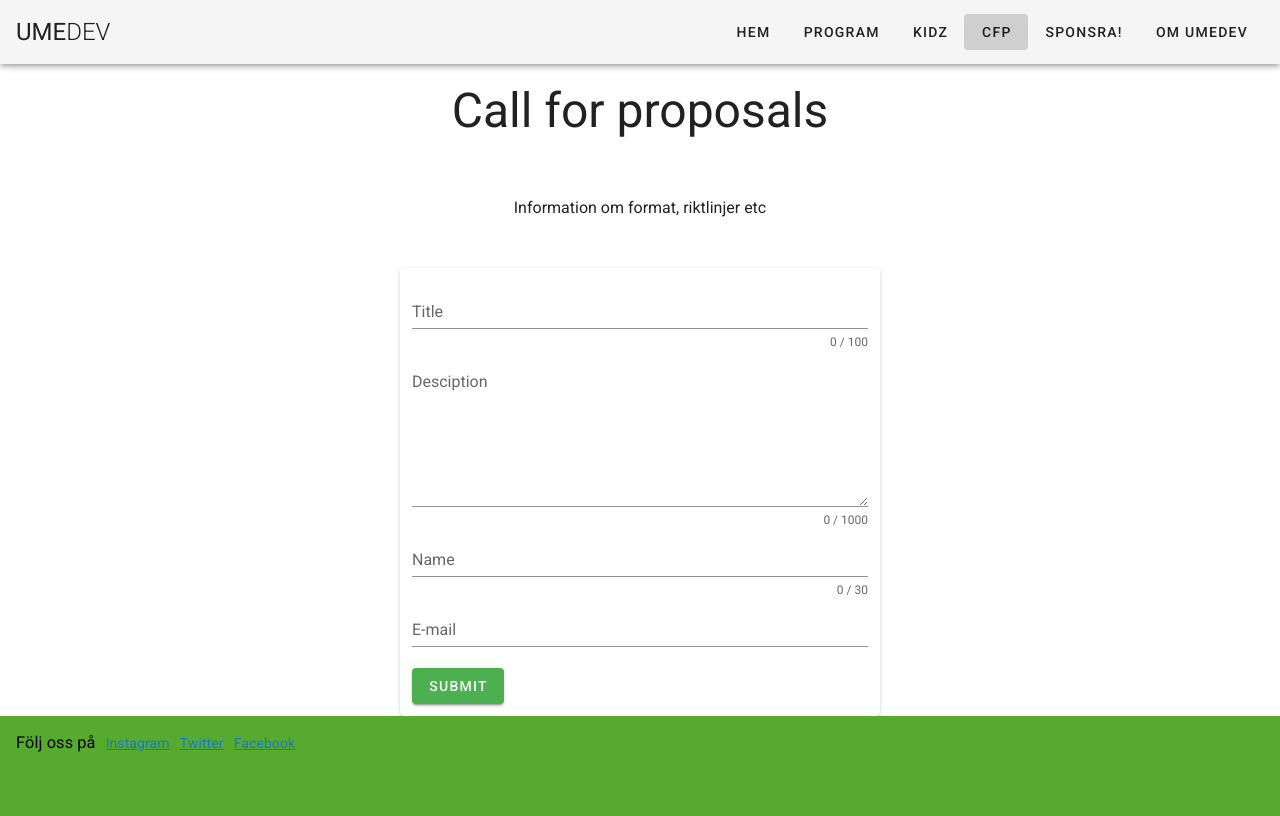
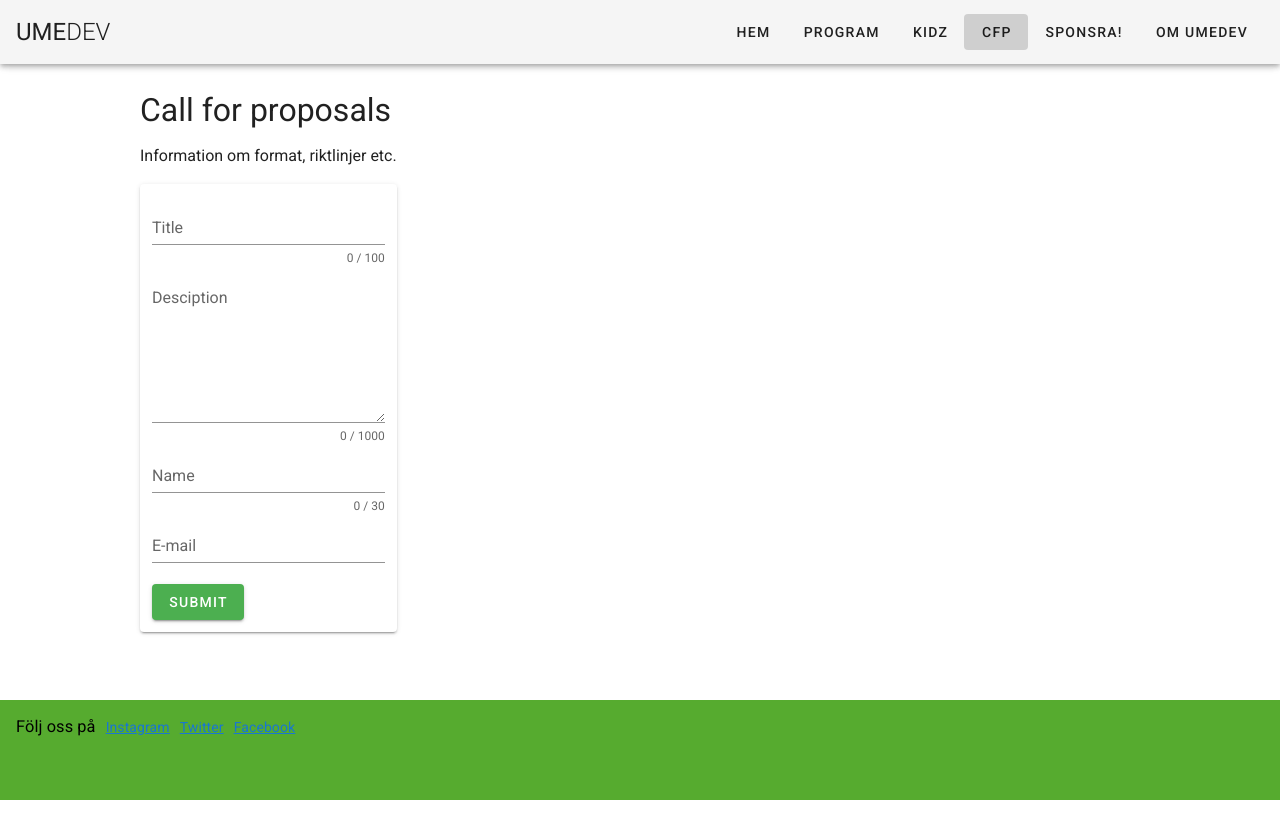
Before and after one commit to umedevkonferens/umedev, a Vue app: page /cfp in a window 1280 px wide. Built offline with nearby package versions, Linux system fonts and the light colour scheme; what vuefire would draw is missing.

Commit message:
Streamlined the visuals.

```diff
--- a/src/components/CfpForm.vue
+++ b/src/components/CfpForm.vue
@@ -1,14 +1,43 @@
 <template>
-  <v-card class="mx-auto" max-width="480">
+  <v-card class="mx-auto" max-width="800">
     <v-container>
-      <v-row align="center">
+      <v-row align="start">
         <v-col>
           <v-form ref="form" v-model="valid" lazy-validation>
-            <v-text-field v-model="proposal.title" :counter="100" :rules="titleRules" label="Title" required></v-text-field>
-            <v-textarea v-model="proposal.description" :counter="1000" :rules="descriptionRules" label="Desciption" required></v-textarea>
-            <v-text-field v-model="proposal.name" :counter="30" :rules="nameRules" label="Name" required></v-text-field>
-            <v-text-field v-model="proposal.email" :rules="emailRules" label="E-mail" required></v-text-field>
-            <v-btn :disabled="!valid" color="success" class="mr-4" @click="submit">Submit</v-btn>
+            <v-text-field
+              v-model="proposal.title"
+              :counter="100"
+              :rules="titleRules"
+              label="Title"
+              required
+            ></v-text-field>
+            <v-textarea
+              v-model="proposal.description"
+              :counter="1000"
+              :rules="descriptionRules"
+              label="Desciption"
+              required
+            ></v-textarea>
+            <v-text-field
+              v-model="proposal.name"
+              :counter="30"
+              :rules="nameRules"
+              label="Name"
+              required
+            ></v-text-field>
+            <v-text-field
+              v-model="proposal.email"
+              :rules="emailRules"
+              label="E-mail"
+              required
+            ></v-text-field>
+            <v-btn
+              :disabled="!valid"
+              color="success"
+              class="mr-4"
+              @click="submit"
+              >Submit</v-btn
+            >
           </v-form>
         </v-col>
       </v-row>
@@ -30,27 +59,28 @@ export default Vue.extend({
       title: '',
       email: '',
       description: '',
-      approved: false
+      approved: false,
     },
     nameRules: [
       (v: string) => !!v || 'Name is required',
       (v: string) =>
-        (v && v.length <= 30) || 'Name must be less than 30 characters'
+        (v && v.length <= 30) || 'Name must be less than 30 characters',
     ],
     emailRules: [
       (v: string) => !!v || 'E-mail is required',
-      (v: string) => /.+@.+\..+/.test(v) || 'E-mail must be valid'
+      (v: string) => /.+@.+\..+/.test(v) || 'E-mail must be valid',
     ],
     titleRules: [
       (v: string) => !!v || 'Field is required',
-      (v: string) => (v && v.length <= 100) || 'Field must be less than 100 characters'
+      (v: string) =>
+        (v && v.length <= 100) || 'Field must be less than 100 characters',
     ],
     descriptionRules: [
       (v: string) => !!v || 'Description is required',
       (v: string) =>
         (v && v.length <= 1000) ||
-        'Description must be less than 1000 characters'
-    ]
+        'Description must be less than 1000 characters',
+    ],
   }),
   computed: {
     form(): Vue & { validate: () => boolean; reset: () => boolean } {
@@ -58,7 +88,7 @@ export default Vue.extend({
         validate: () => boolean;
         reset: () => boolean;
       };
-    }
+    },
   }, // Use it like so: this.form.validate()
   methods: {
     submit() {
@@ -73,7 +103,7 @@ export default Vue.extend({
     },
     resetValidation() {
       //    this.$refs.form.resetValidation();
-    }
-  }
+    },
+  },
 });
 </script>
--- a/src/components/HelloWorld.vue
+++ b/src/components/HelloWorld.vue
@@ -1,8 +1,8 @@
 <template>
   <v-container>
-    <v-row class="mb-6" justify="start">
+    <v-row class="mb-6" justify="center">
       <v-col md="auto">
-        <h1 class="display-4 mb-3">Umedev</h1>
+        <h1 class="display-4 mb-3">UmeDev</h1>
       </v-col>
     </v-row>
     <v-row class="mb-6" justify="center">
@@ -53,12 +53,11 @@
       </v-col>
       <v-col>
         <v-card min-height="190">
-          <v-card-title>Följ oss på</v-card-title>
+          <v-card-title>UmeDev Kidz</v-card-title>
           <v-card-text>
-            Få våra uppdateringar på våra sociala medier...
-            https://www.instagram.com/umedevkonferens/
-            https://twitter.com/umedevkonferens
-            https://www.facebook.com/umedevkonferens/
+            Vi är glada att meddela att vi även detta år kommer kunna erbjuda
+            UmeDev Kidz i samband med konferensen. Mer info kommer dyka upp här
+            på hemsidan inom kort.
           </v-card-text>
         </v-card>
       </v-col>
--- a/src/views/CFP.vue
+++ b/src/views/CFP.vue
@@ -1,19 +1,16 @@
 <template>
-  <div class="cfp">
-    <v-container>
-      <v-row class="mb-6" justify="center">
-        <v-col md="auto">
-          <h1 class="display-2 mb-3">Call for proposals</h1>
-        </v-col>
-      </v-row>
-      <v-row class="mb-6" justify="center">
-        <v-col md="auto">Information om format, riktlinjer etc</v-col>
-      </v-row>
-    </v-container>
-    <cfp-form />
-  </div>
+  <v-container>
+    <v-row class="mb-6" justify="start">
+      <v-col md="auto" class="content">
+        <h1>Call for proposals</h1>
+        <p>
+          Information om format, riktlinjer etc.
+        </p>
+        <cfp-form />
+      </v-col>
+    </v-row>
+  </v-container>
 </template>
-
 <script>
 // @ is an alias to /src
 import CfpForm from '@/components/CfpForm.vue';
--- a/src/views/Program.vue
+++ b/src/views/Program.vue
@@ -1,14 +1,12 @@
 <template>
-  <div class="about">
-    <v-container>
-      <v-row class="mb-6" justify="start">
-        <v-col md="auto">
-          <h1 class="display-2 mb-3">Program</h1>
-        </v-col>
-      </v-row>
-      <v-row class="mb-6" justify="start">
-        <v-col md="auto">Programmet, när det finns något</v-col>
-      </v-row>
-    </v-container>
-  </div>
+  <v-container>
+    <v-row class="mb-6" justify="start">
+      <v-col md="auto" class="content">
+        <h1>Program</h1>
+        <p>
+          Mer info inom kort.
+        </p>
+      </v-col>
+    </v-row>
+  </v-container>
 </template>
```
